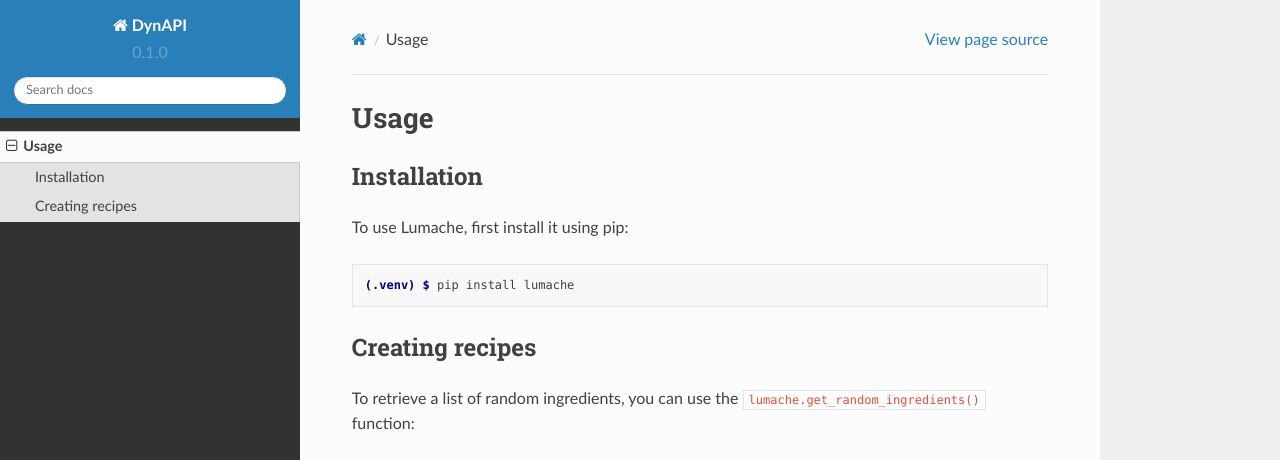
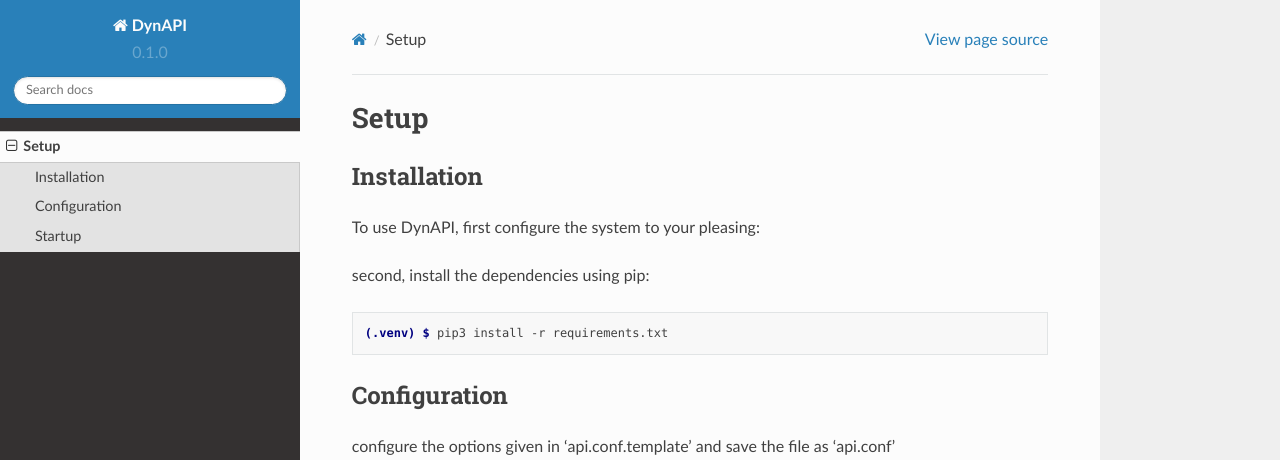
Before and after one commit to DynAPI/DynAPI-docs, a Sphinx documentation site: the page built from docs/source/usage.rst, in a window 1280 px wide and 1095 px high. Shown: the top 460 px of the window. Built offline with Sphinx 7.4.7 and the Read the Docs theme 2.0.0, drawn with Linux system fonts in a browser that asks for light colours; pages that are not in the unit, such as notebooks, are missing from menus; some of the changed text lies outside the part shown; grey boxes are pictures that could not be loaded.

Commit message:
Update usage.rst

```diff
--- a/docs/source/usage.rst
+++ b/docs/source/usage.rst
@@ -1,4 +1,4 @@
-Usage
+Setup
 =====
 
 .. _installation:
@@ -6,28 +6,24 @@ Usage
 Installation
 ------------
 
-To use Lumache, first install it using pip:
+To use DynAPI, first configure the system to your pleasing:
+
+second, install the dependencies using pip:
 
 .. code-block:: console
 
-   (.venv) $ pip install lumache
+   (.venv) $ pip3 install -r requirements.txt
 
-Creating recipes
+Configuration
 ----------------
 
-To retrieve a list of random ingredients,
-you can use the ``lumache.get_random_ingredients()`` function:
+configure the options given in 'api.conf.template' and save the file as 'api.conf'
 
-.. autofunction:: lumache.get_random_ingredients
+Startup
+----------------
 
-The ``kind`` parameter should be either ``"meat"``, ``"fish"``,
-or ``"veggies"``. Otherwise, :py:func:`lumache.get_random_ingredients`
-will raise an exception.
+start the server with the helper script 'dynapi' from root
 
-.. autoexception:: lumache.InvalidKindError
+.. code-block:: console
 
-For example:
-
->>> import lumache
->>> lumache.get_random_ingredients()
-['shells', 'gorgonzola', 'parsley']
+   (.venv) $ ./dynapi (this starts the flask api, and generates the swagger/redoc endpoint documentation dynamically for your DB)
```
